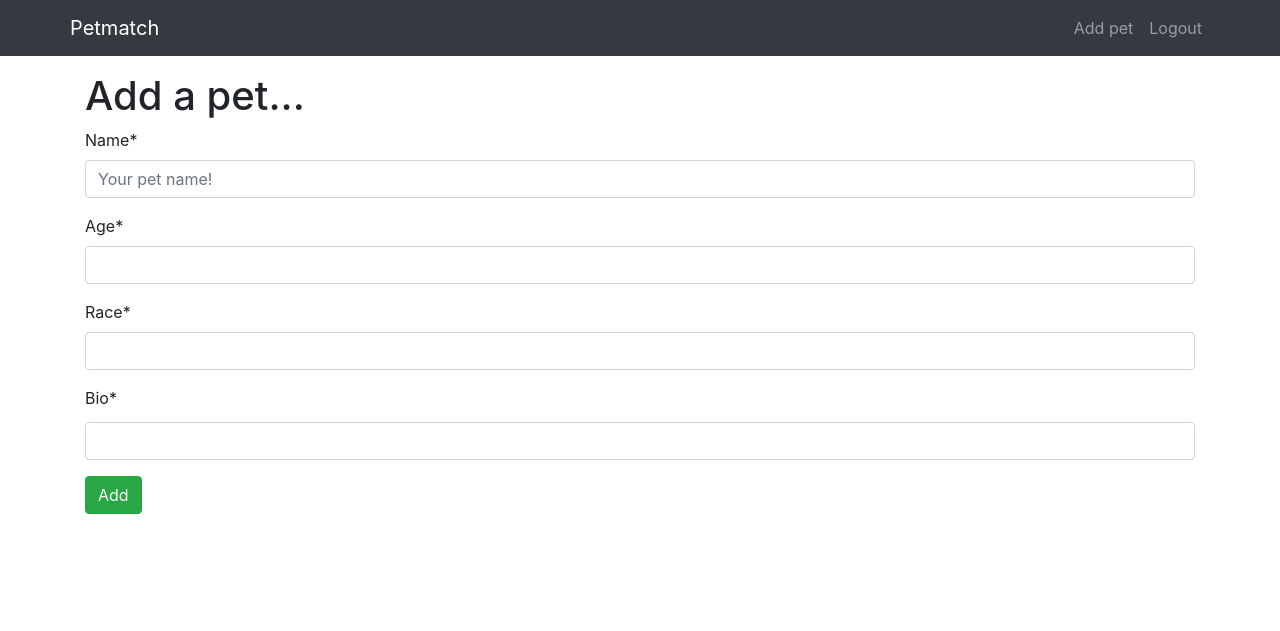
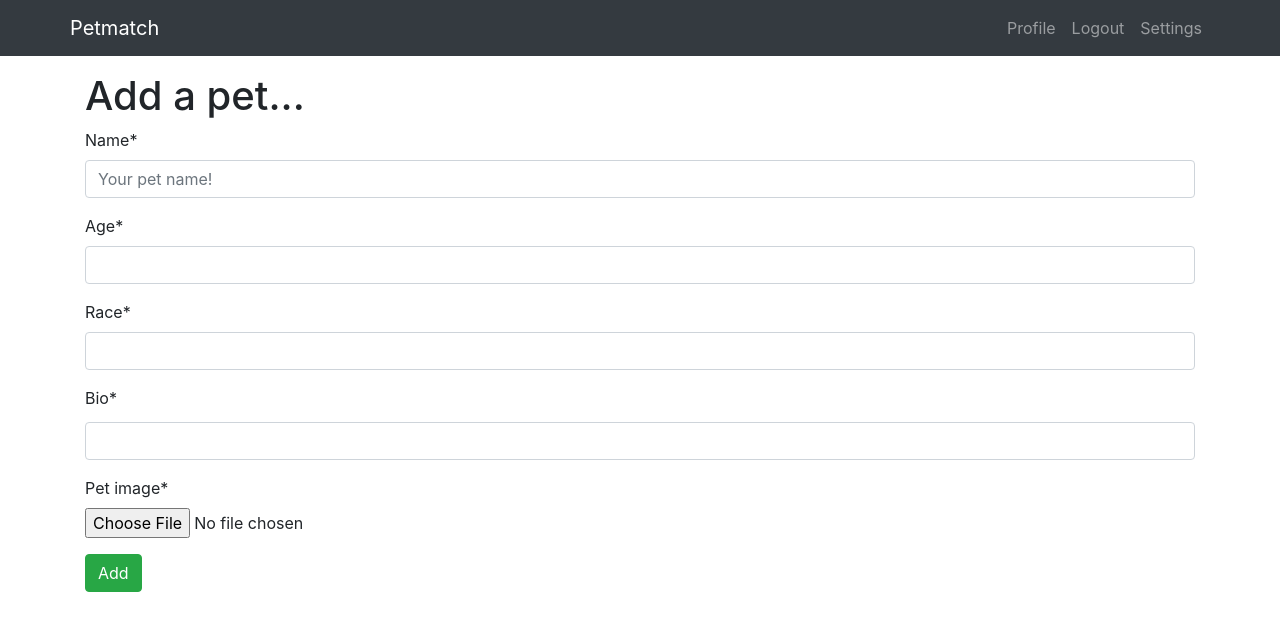
Before and after one commit to JVitorCarv/petmatch-fds, a Django app: page /add/ in a window 1280 px wide. Shown: the top 631 px of the page. Run offline with Django 4.2, Linux system fonts and the light colour scheme; a user stored in the database is signed in; some libraries are stand-ins or nearby versions.

Commit message:
add profile page / add image field in petProfile / showing pets only in profile

```diff
--- a/petmatch/urls.py
+++ b/petmatch/urls.py
@@ -1,18 +1,5 @@
-"""petmatch URL Configuration
-
-The `urlpatterns` list routes URLs to views. For more information please see:
-    https://docs.djangoproject.com/en/4.0/topics/http/urls/
-Examples:
-Function views
-    1. Add an import:  from my_app import views
-    2. Add a URL to urlpatterns:  path('', views.home, name='home')
-Class-based views
-    1. Add an import:  from other_app.views import Home
-    2. Add a URL to urlpatterns:  path('', Home.as_view(), name='home')
-Including another URLconf
-    1. Import the include() function: from django.urls import include, path
-    2. Add a URL to urlpatterns:  path('blog/', include('blog.urls'))
-"""
+from django.conf.urls.static import static
+from django.conf import settings
 from django.contrib import admin
 from django.urls import include, path
 
@@ -21,3 +8,5 @@ urlpatterns = [
     path('accounts/', include('allauth.urls')),
     path("", include("petmatchapp.urls", namespace="petmatchapp")),
 ]
+
+urlpatterns += static(settings.MEDIA_URL, document_root=settings.MEDIA_ROOT)
--- a/petmatchapp/forms.py
+++ b/petmatchapp/forms.py
@@ -7,7 +7,7 @@ from .models import PetProfile
 class PetProfileForm(ModelForm):
      class Meta:
          model = PetProfile
-         fields = ['name', 'author', 'age', 'race', 'bio']
+         fields = ['name', 'author', 'age', 'race', 'bio', 'pet_image']
 
          widgets = {
              'name': forms.TextInput(attrs={'class': 'form-control', 'placeholder': 'Your pet name!'}),
@@ -15,4 +15,6 @@ class PetProfileForm(ModelForm):
              'age': forms.NumberInput(attrs={'class': 'form-control'}),
              'race': forms.TextInput(attrs={'class': 'form-control'}),
              'bio': forms.TextInput(attrs={'class': 'form-text'}),
+             'image': forms.ImageField(),
+
          }
--- a/petmatchapp/models.py
+++ b/petmatchapp/models.py
@@ -1,3 +1,4 @@
+from email.policy import default
 from django.contrib.auth.models import User
 from django.db import models
 from django.urls import reverse
@@ -10,6 +11,7 @@ class PetProfile(models.Model):
     age = models.IntegerField()
     race = models.CharField(max_length=30)
     bio = models.TextField()
+    pet_image = models.ImageField(upload_to='pet_image')
 
     def __str__(self):
         return self.name + ' | ' + str(self.author)
--- a/petmatchapp/urls.py
+++ b/petmatchapp/urls.py
@@ -1,3 +1,6 @@
+from xml.dom.minidom import Document
+from django.conf.urls.static import static
+from django.conf import settings
 from django.urls import path
 
 from . import views
@@ -8,6 +11,11 @@ urlpatterns = [
     path("", views.HomePageView.as_view(), name="home"),
     path("pet/<int:pk>", views.PetDetailView.as_view(), name="pet_detail"),
     path("add/", views.AddPetView.as_view(), name="add_pet"),
+    path("settings", views.SettingsView.as_view(), name="settings"),
+    path("profile", views.profileView.as_view(), name="profile"),
+
     #path("pet/edit/<int:pk>", views.UpdateView.as_view(), name="update_pet"),
     #path("pet/delete/<int:pk>", views.DeletePetView.as_view(), name="delete_pet"),
 ]
+
+urlpatterns += static(settings.MEDIA_URL, document_root=settings.MEDIA_ROOT)
--- a/petmatchapp/views.py
+++ b/petmatchapp/views.py
@@ -1,3 +1,5 @@
+from typing import List
+from django.shortcuts import render
 from django.views.generic import (CreateView, DeleteView, DetailView, ListView,
                                   UpdateView)
 
@@ -17,19 +19,26 @@ class PetDetailView(DetailView):
     template_name = "pet_details.html"
     context_object_name = 'PetProfile'
 
+class profileView(ListView):
+    model = PetProfile
+    template_name = "account/profile.html"
+
 class AddPetView(CreateView):
     model = PetProfile
     form_class = PetProfileForm
     template_name = "add_pet.html"
 
-#Ainda não foi implementada, a ser implementada
+class SettingsView(ListView):
+    model = PetProfile
+    template_name = "settings.html"
 
-'''
 class UpdatePet(UpdateView):
     model = PetProfile
     template_name = "update_pet.html"
     fields = ['name', 'age', 'bio']
 
+#Ainda não foi implementada, a ser implementada
+'''
 class DeletePetView(DeleteView):
     model = PetProfile
     template_name = "delete_pet.html"
--- a/templates/base.html
+++ b/templates/base.html
@@ -14,10 +14,13 @@
                 <ul class="navbar-nav">
                     {% if user.is_authenticated %}
                     <li class="nav-item">
-                        <a class="nav-link" href={% url 'petmatchapp:add_pet' %}>Add pet</a>
+                        <a class="nav-link" href={% url 'petmatchapp:profile' %}>Profile</a>
                     </li>
                     <li class="nav-item">
                         <a class="nav-link" href="{% url 'account_logout' %}">Logout</a>
+                    </li>
+                    <li class="nav-item">
+                        <a class="nav-link" href="{% url 'petmatchapp:settings' %}">Settings</a>
                     </li>
                     {% else %}
                     <li class="nav-item">
```
Also changed, not shown: petmatch/settings.py (+10 -3 lines), templates/account/profile.html (added, +21 -0 lines), templates/settings.html (added, +14 -0 lines), db.sqlite3, media/pet_image/pngwing.com_4.png (added), petmatchapp/migrations/0002_petprofile_pet_image.py (added), petmatchapp/migrations/0003_alter_petprofile_pet_image.py (added).
